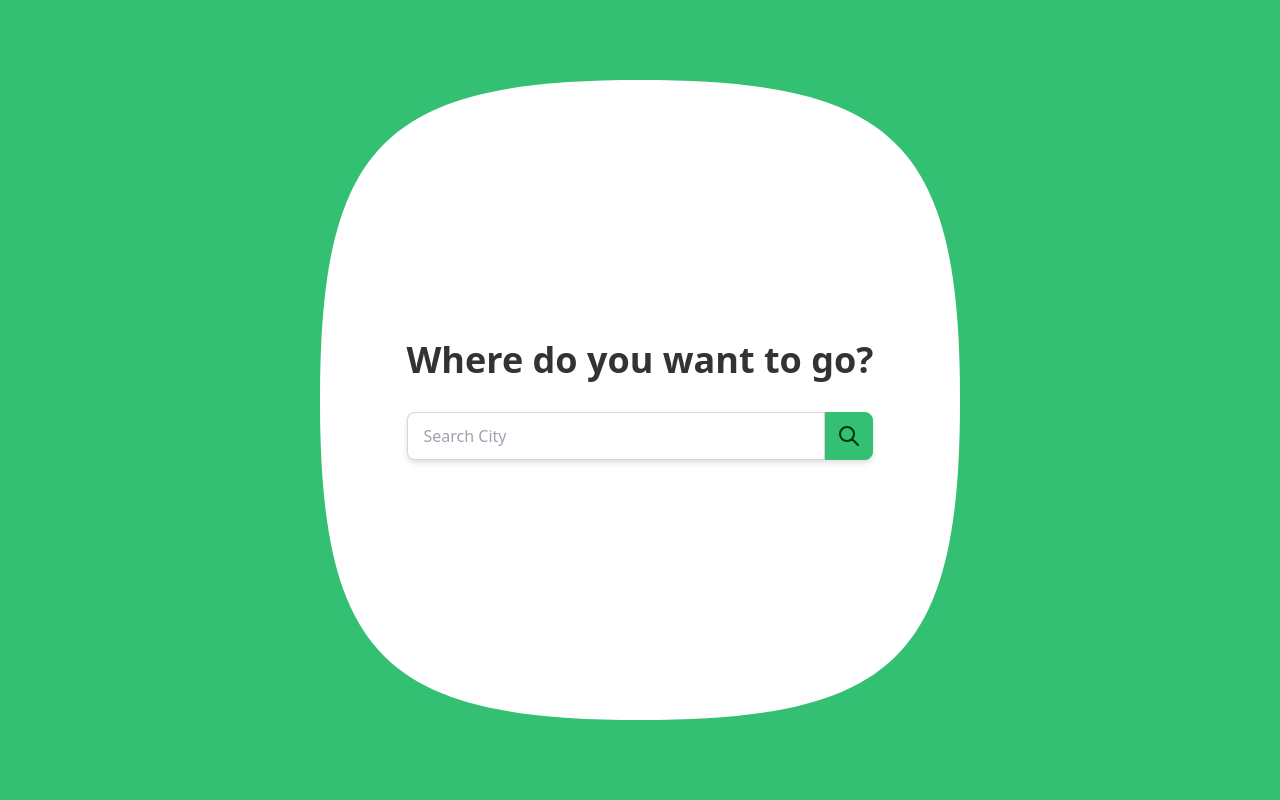
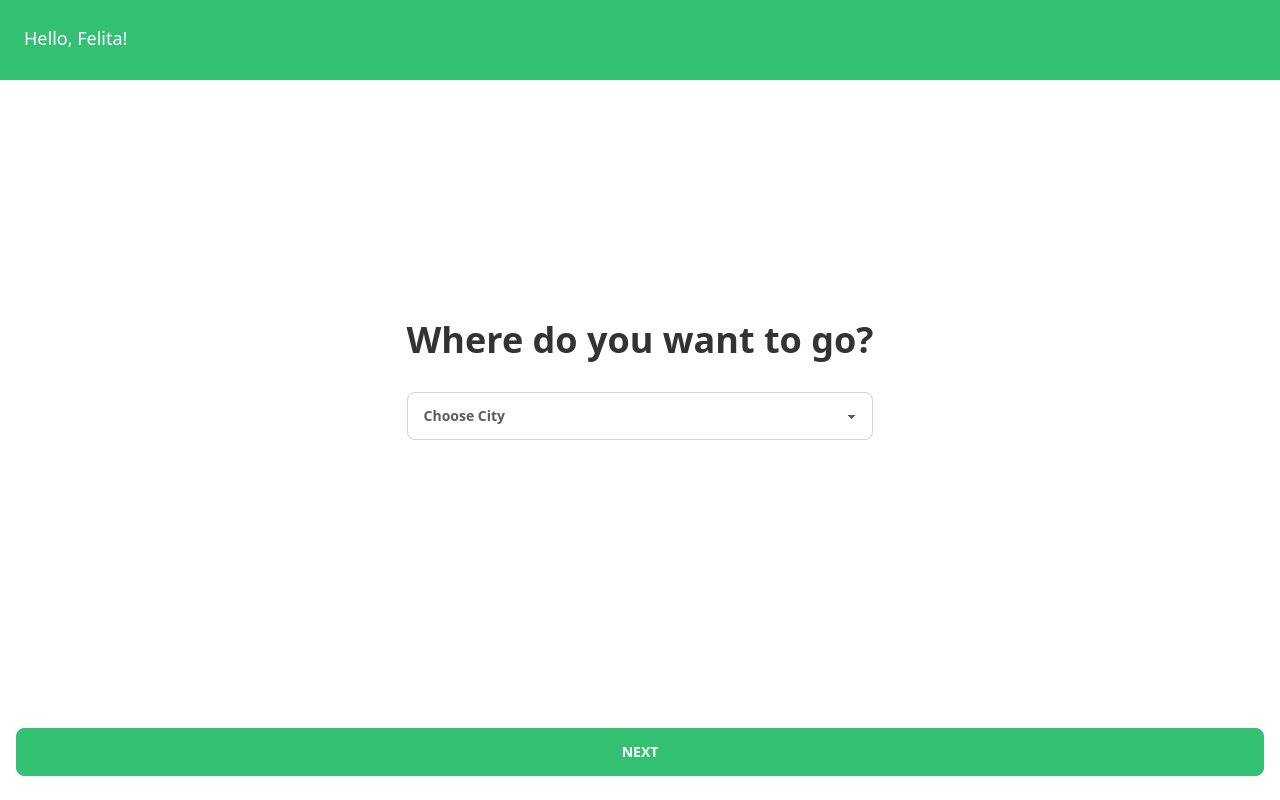
Before and after one commit to JawaBaliIBM/TourGuide, a Vue app in the folder frontend/: page / in a window 1280 px wide. Built offline with nearby package versions, Linux system fonts and the light colour scheme.

Commit message:
add layout

```diff
--- a/frontend/src/components/AddPackages.vue
+++ /dev/null
@@ -1,11 +0,0 @@
-<template>
-  <div class="pt-6 px-4 fixed w-full h-24 bottom-0">
-    <button class="btn btn-wide btn-primary w-full text-white">Packages - 1 Destination</button>
-  </div>
-</template>
-
-<script>
-export default {
-  name: 'Add Package',
-};
-</script>
--- a/frontend/src/components/Categories.vue
+++ b/frontend/src/components/Categories.vue
@@ -1,12 +1,16 @@
 <template>
   <div class="px-6">
     <div class="prose mb-2">
-      <h2>Explore Categories</h2>
+      <h3>What kind of tour suits you today?</h3>
     </div>
     <div class="flex flex-wrap">
-      <div v-for="category in categories" :key="category.name" class="mx-2">
-        <img :src="category.imagesUrl" :alt="category.name" class="w-16">
-        <p class="text-center text-sm">{{category.name}}</p>
+      <div
+        v-for="category in categories"
+        :key="category.name"
+        class="mt-2 btn btn-ghost flex flex-col h-full p-2 w-1/3 md:w-24"
+      >
+        <img :src="category.imagesUrl" :alt="category.name" class="w-full mask mask-squircle">
+        <p class="text-center text-sm pt-2 normal-case">{{category.name}}</p>
       </div>
     </div>
   </div>
@@ -18,24 +22,28 @@ export default {
     return {
       categories: [
         {
-          name: 'All',
-          imagesUrl: 'https://i.postimg.cc/pXY01TxV/Screen-Shot-2022-06-05-at-00-54-53.png',
+          name: 'All Categories',
+          imagesUrl: 'https://i.postimg.cc/xd5G44hF/all-categories-1-1.png',
+        },
+        {
+          name: 'Culinary',
+          imagesUrl: 'https://i.postimg.cc/hGNTJQzc/culinary-1.png',
+        },
+        {
+          name: 'Leisure',
+          imagesUrl: 'https://i.postimg.cc/qv5CY6Gy/Leisure-1.png',
+        },
+        {
+          name: 'Wellness',
+          imagesUrl: 'https://i.postimg.cc/NFByT6gq/wellness-1.png',
         },
         {
           name: 'Nature',
-          imagesUrl: 'https://i.postimg.cc/pXY01TxV/Screen-Shot-2022-06-05-at-00-54-53.png',
-        },
-        {
-          name: 'Jalan aja',
-          imagesUrl: 'https://i.postimg.cc/pXY01TxV/Screen-Shot-2022-06-05-at-00-54-53.png',
-        },
-        {
-          name: 'Gatau Apa',
-          imagesUrl: 'https://i.postimg.cc/pXY01TxV/Screen-Shot-2022-06-05-at-00-54-53.png',
+          imagesUrl: 'https://i.postimg.cc/W1ChSL27/nature-1.png',
         },
         {
           name: 'Shopping',
-          imagesUrl: 'https://i.postimg.cc/pXY01TxV/Screen-Shot-2022-06-05-at-00-54-53.png',
+          imagesUrl: 'https://i.postimg.cc/0Qdj8z7t/shopping-1.png',
         },
       ],
     };
--- /dev/null
+++ b/frontend/src/components/FloatingButton.vue
@@ -0,0 +1,14 @@
+<template>
+  <div class="pt-6 px-4 fixed w-full h-24 bottom-0">
+    <button class="btn btn-wide btn-primary w-full text-white">{{ text }}</button>
+  </div>
+</template>
+
+<script>
+export default {
+  name: 'Floating Button',
+  props: {
+    text: String,
+  },
+};
+</script>
--- a/frontend/src/components/MyPlan.vue
+++ b/frontend/src/components/MyPlan.vue
@@ -1,12 +1,19 @@
 <template>
   <div class="px-6">
     <div class="prose mb-2">
-      <h2>On Going Plan</h2>
+      <h3>Ongoing Plan</h3>
     </div>
     <div class="flex flex-wrap">
       <div v-for="category in categories" :key="category.name" class="mx-2">
-          <img :src="category.imagesUrl" :alt="category.name" class="w-16">
-          <p class="text-center text-sm">{{category.name}}</p>
+        <div class="card lg:card-side bg-base-100 shadow-xl">
+          <figure><img :src="category.imagesUrl" :alt="category.name" ></figure>
+          <div class="card-body">
+            <h2 class="card-title">{{category.name}}</h2>
+            <div class="card-actions justify-end">
+              <button class="btn btn-accent w-full">Detail</button>
+            </div>
+          </div>
+        </div>
       </div>
     </div>
   </div>
@@ -18,8 +25,8 @@ export default {
     return {
       categories: [
         {
-          name: 'All',
-          imagesUrl: 'https://i.postimg.cc/pXY01TxV/Screen-Shot-2022-06-05-at-00-54-53.png',
+          name: 'Jalan jalan santai',
+          imagesUrl: 'https://api.lorem.space/image/album?w=400&h=100',
         },
       ],
     };
--- a/frontend/src/components/SearchNavbar.vue
+++ b/frontend/src/components/SearchNavbar.vue
@@ -1,11 +1,11 @@
 <template>
-  <div>
-    <div class="bg-primary h-24 px-6 pt-6">
+  <nav>
+    <div class="bg-primary px-6 pt-6" :class="showSearchBar?'h-24':'h-20'">
       <h3 v-if="name" class="text-lg font-norml text-base-100">Hello, {{ name }}!</h3>
     </div>
     <div class="mx-4 m-[-25px]">
-      <div class="input-group drop-shadow-md">
-        <button class="btn btn-square bg-base-100 border-base-200">
+      <div v-if="showSearchBar" class="input-group drop-shadow-md">
+        <button class="btn btn-square btn-disabled bg-base-100 border-base-200">
           <svg xmlns="http://www.w3.org/2000/svg" class="h-6 w-6" fill="none" viewBox="0 0 24 24" stroke="currentColor"><path stroke-linecap="round" stroke-linejoin="round" stroke-width="2" d="M21 21l-6-6m2-5a7 7 0 11-14 0 7 7 0 0114 0z" /></svg>
         </button>
         <input
@@ -14,9 +14,8 @@
           class="input input-bordered w-full"
         />
       </div>
-
     </div>
-  </div>
+  </nav>
 </template>
 
 <script>
@@ -24,6 +23,7 @@ export default {
   name: 'SearchNavbar',
   props: {
     name: String,
+    showSearchBar: Boolean,
   },
 };
 </script>
--- a/frontend/src/views/ExploreView.vue
+++ b/frontend/src/views/ExploreView.vue
@@ -1,10 +1,9 @@
 <template>
   <div class="min-h-screen">
-    <SearchNavbar name="Fellita"/>
+    <SearchNavbar name="Fellita" :show-search-bar="true"/>
     <CurrentLocation location="Cimahi" class="pt-12"/>
     <Categories class="pt-6"/>
     <MyPlan class="pt-6"/>
-    <AddPackages/>
   </div>
 </template>
 <script>
@@ -12,7 +11,7 @@ import SearchNavbar from '@/components/SearchNavbar.vue';
 import CurrentLocation from '@/components/CurrentLocation.vue';
 import Categories from '@/components/Categories.vue';
 import MyPlan from '@/components/MyPlan.vue';
-import AddPackages from '@/components/AddPackages.vue';
+import FloatingButton from '@/components/FloatingButton.vue';
 
 export default {
   name: 'ExploreView',
@@ -21,7 +20,7 @@ export default {
     CurrentLocation,
     Categories,
     MyPlan,
-    AddPackages,
+    FloatingButton,
   },
 };
 </script>
--- a/frontend/src/views/HomeView.vue
+++ b/frontend/src/views/HomeView.vue
@@ -1,38 +1,37 @@
 <template>
-  <div class="bg-primary">
-    <main class="container mx-auto px-8 flex flex-column min-h-screen justify-center items-center">
-      <div class="callout mask mask-squircle"/>
-      <section class="prose z-10">
+  <div>
+    <SearchNavbar name="Felita"/>
+    <main class="container mx-auto px-8 min-h-screen flex flex-column justify-center items-center
+    mt-[-100px]">
+      <section class="prose">
         <h1 class="mb-8"> Where do you want to go? </h1>
-        <div class="form-control">
-          <div class="input-group drop-shadow-md">
-            <input
-              id="search"
-              type="text"
-              placeholder="Search City"
-              class="input input-bordered w-full"
-            />
-            <button class="btn btn-square">
-              <svg xmlns="http://www.w3.org/2000/svg" class="h-6 w-6" fill="none" viewBox="0 0 24 24" stroke="currentColor"><path stroke-linecap="round" stroke-linejoin="round" stroke-width="2" d="M21 21l-6-6m2-5a7 7 0 11-14 0 7 7 0 0114 0z" /></svg>
-            </button>
-          </div>
-        </div>
+        <select class="select select-bordered w-full">
+          <option disabled selected>Choose City</option>
+          <option>Depok</option>
+          <option>Bandung</option>
+        </select>
       </section>
     </main>
+    <FloatingButton text="next" @click="redirectToExplore"/>
   </div>
 </template>
 
 <script>
+import SearchNavbar from '@/components/SearchNavbar.vue';
+import FloatingButton from '@/components/FloatingButton.vue';
+
 export default {
   name: 'HomeView',
+  components: {
+    SearchNavbar,
+    FloatingButton,
+  },
+  methods: {
+    redirectToExplore() {
+      this.$router.push({
+        name: 'explore',
+      });
+    },
+  },
 };
 </script>
-<style scoped>
-.callout {
-  width: 100vw;
-  height: 80vh;
-  position: absolute;
-  background: white;
-  z-index: 0;
-}
-</style>
```
